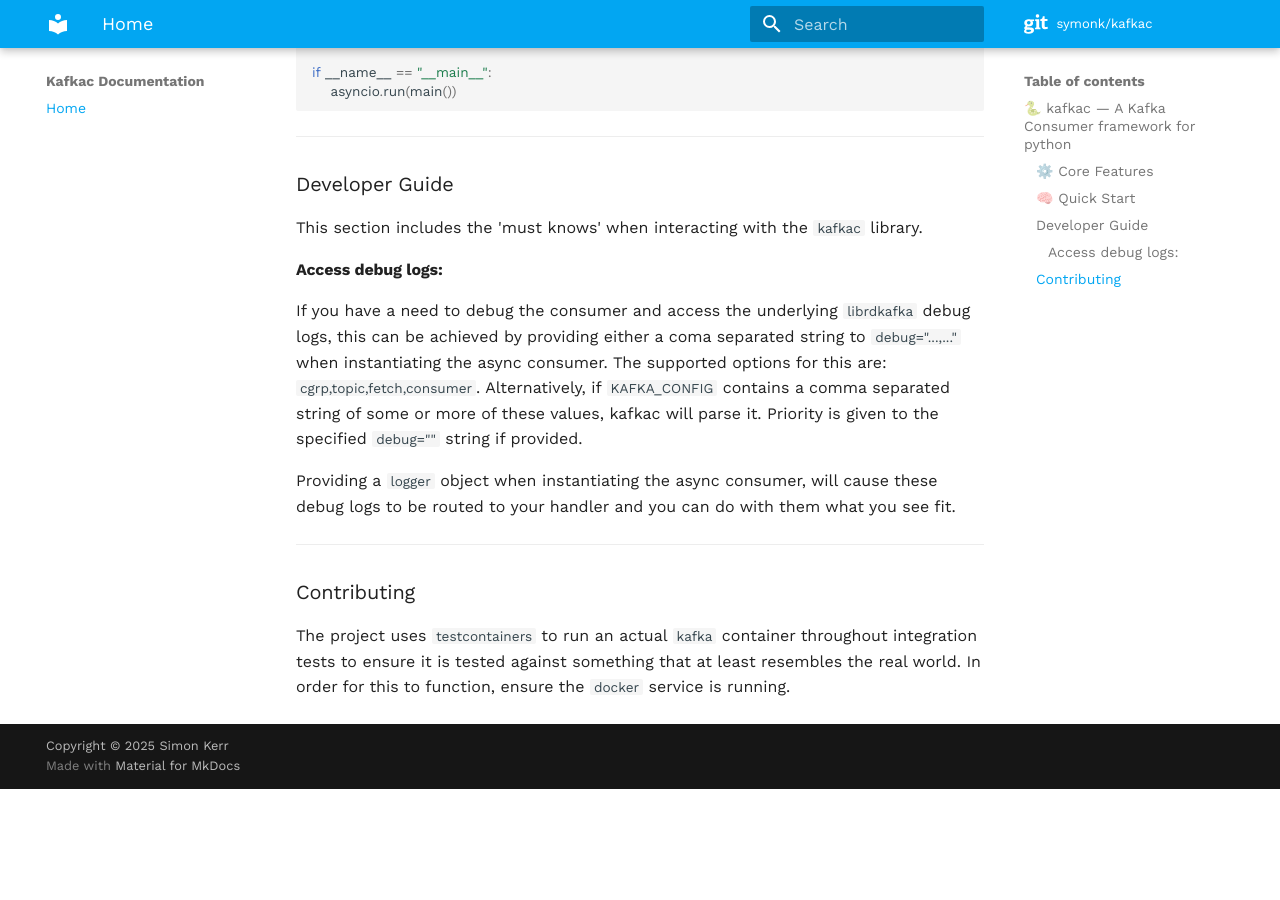
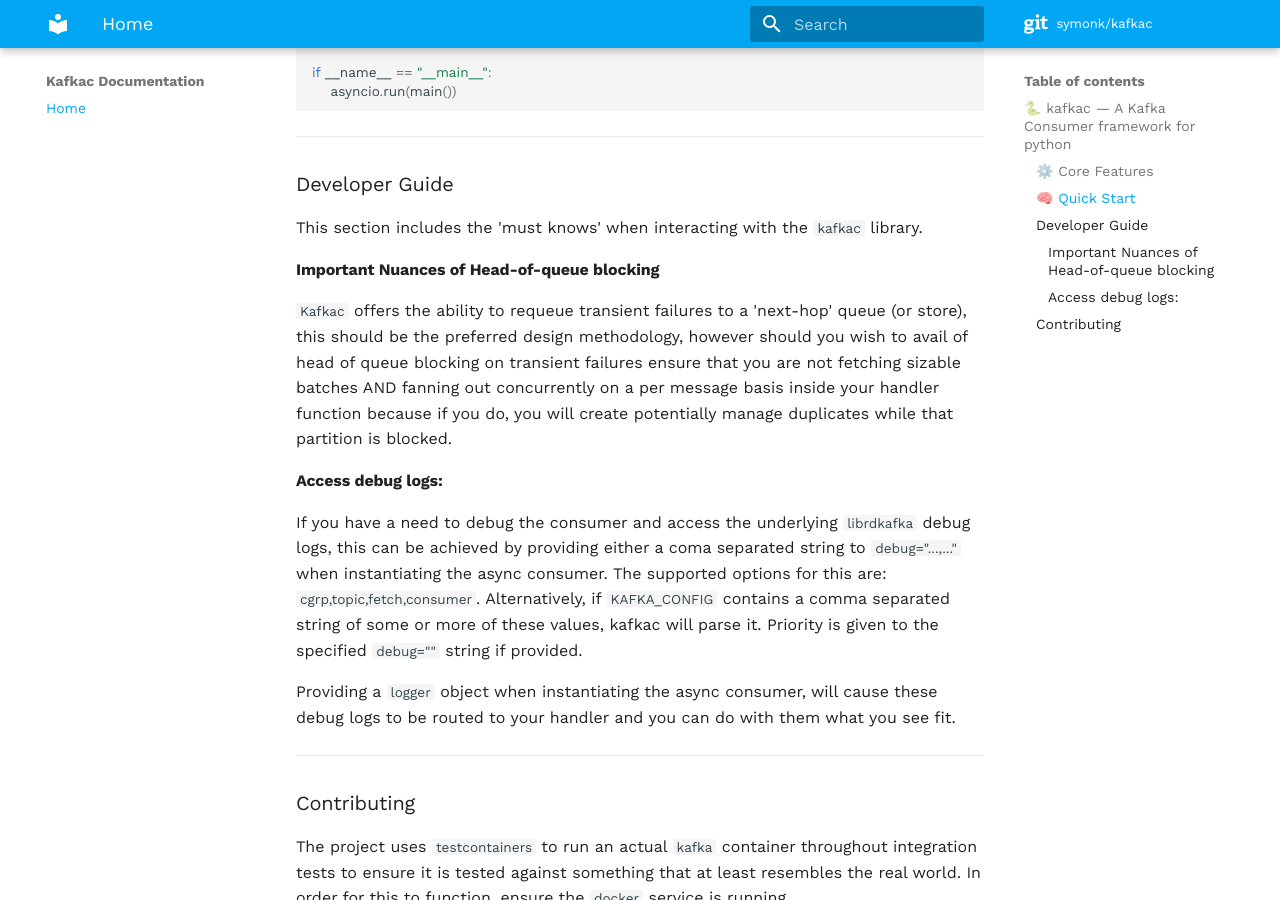
Before and after one commit to symonk/kafkac, an MkDocs documentation site: the page built from docs/index.md, in a window 1280 px wide and 900 px high, scrolled down 1411 px. Built offline with MkDocs 1.6.1 and Material for MkDocs 9.7.7, drawn with Linux system fonts in a browser that asks for light colours; comment, search, counter and statistics services are not loaded; before the commit the page ends 2200 px from its top, so only the background shows below that.

Commit message:
add warning about using fanned out handlers with `blocking_partitions`

```diff
--- a/docs/index.md
+++ b/docs/index.md
@@ -62,6 +62,13 @@ if __name__ == "__main__":
 
 This section includes the 'must knows' when interacting with the `kafkac` library.
 
+#### Important Nuances of Head-of-queue blocking
+
+`Kafkac` offers the ability to requeue transient failures to a 'next-hop' queue (or store), this should be the
+preferred design methodology, however should you wish to avail of head of queue blocking on transient failures
+ensure that you are not fetching sizable batches AND fanning out concurrently on a per message basis inside your
+handler function because if you do, you will create potentially manage duplicates while that partition is blocked.
+
 #### Access debug logs:
 
 If you have a need to debug the consumer and access the underlying `librdkafka` debug logs, this can be achieved
```
